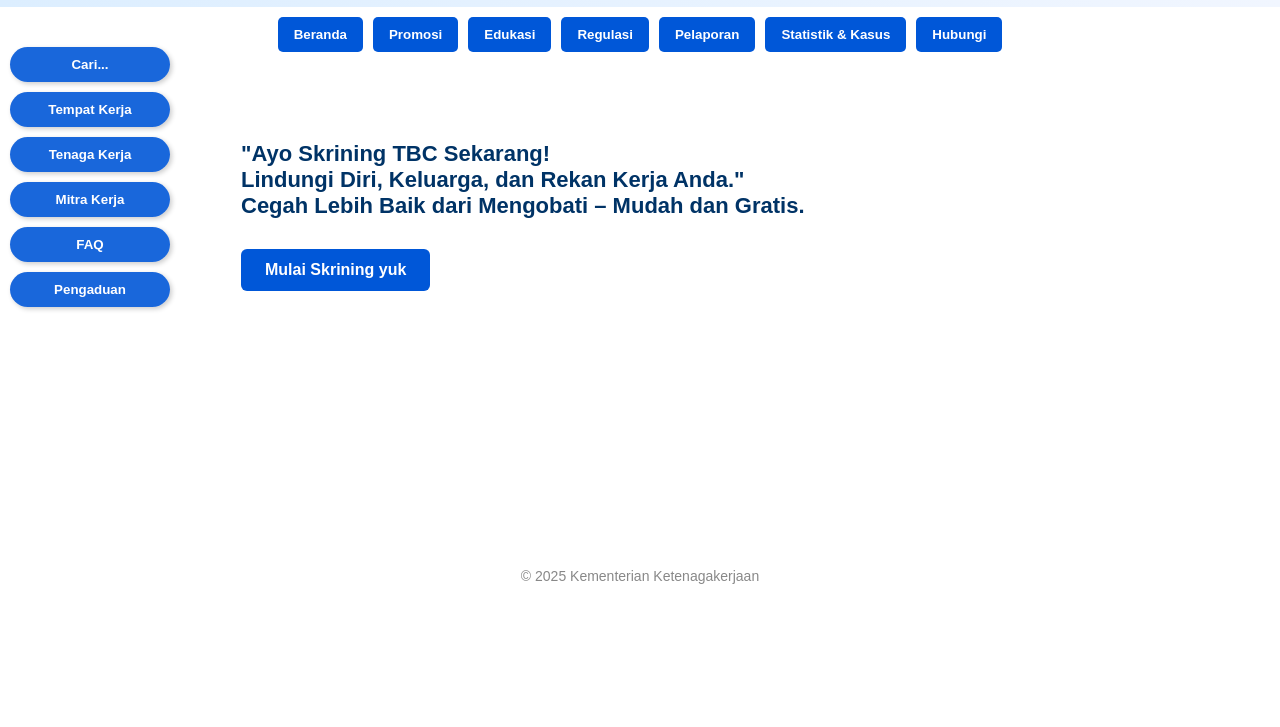
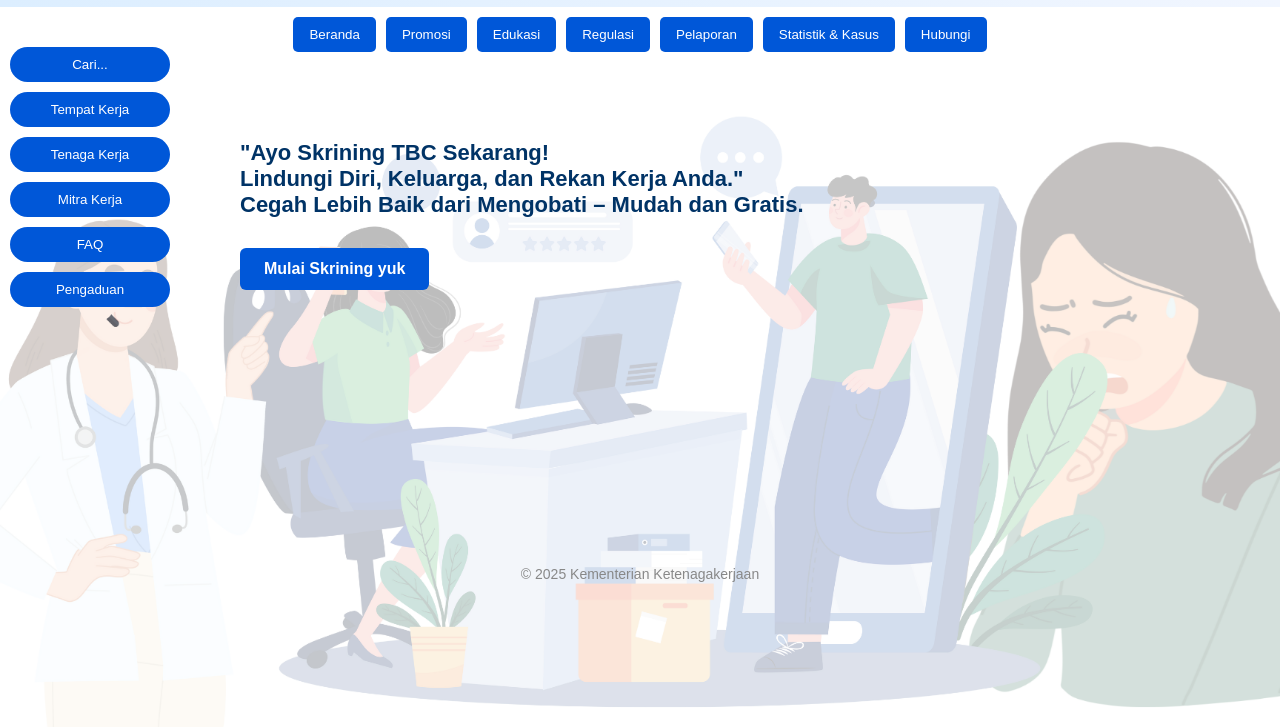
Before and after one commit to liestmale/skriningtuberkulosis, a plain HTML site: page index.html in a window 1280 px wide. Shown: the part 73-800 px from the top of the page. Drawn offline with Linux system fonts and the light colour scheme.

Commit message:
Update index.html

```diff
--- a/index.html
+++ b/index.html
@@ -8,7 +8,7 @@
     body {
       margin: 0;
       font-family: Arial, sans-serif;
-      background: url('Eliminasi-TB-BG-Bersih.png') no-repeat center center fixed;
+      background: url('Ilustrasi TB.png') no-repeat center center fixed;
       background-size: cover;
     }
 
@@ -48,12 +48,6 @@
       padding: 10px 16px;
       border-radius: 5px;
       cursor: pointer;
-      font-weight: bold;
-    }
-
-    nav button:hover {
-      background-color: #003fa3;
-      transition: background-color 0.3s ease;
     }
 
     aside {
@@ -63,24 +57,19 @@
       display: flex;
       flex-direction: column;
       gap: 10px;
-      z-index: 10;
+      z-index: 1000;
     }
 
-    .aside-btn {
-      background-color: rgba(0, 87, 216, 0.9);
+    aside button {
+      background-color: #0057d8;
       color: white;
       border: none;
       padding: 10px 16px;
       border-radius: 20px;
       cursor: pointer;
       width: 160px;
-      font-weight: bold;
-      box-shadow: 2px 2px 5px rgba(0,0,0,0.2);
-      transition: background-color 0.3s ease;
-    }
-
-    .aside-btn:hover {
-      background-color: rgba(0, 63, 163, 0.95);
+      backdrop-filter: none;
+      background: #0057d8; /* tidak transparan, tapi tanpa box putih */
     }
 
     main {
@@ -89,13 +78,10 @@
     }
 
     .content {
-      background: rgba(255, 255, 255, 0.25);
-      backdrop-filter: blur(10px);
-      -webkit-backdrop-filter: blur(10px);
       padding: 40px 30px;
       border-radius: 10px;
       min-height: 350px;
-      border: 1px solid rgba(255, 255, 255, 0.3);
+      color: #003366;
     }
 
     .content h2 {
@@ -104,6 +90,7 @@
       font-weight: bold;
       margin-bottom: 20px;
       max-width: 600px;
+      background: none; /* hapus background putih */
     }
 
     .cta-button {
@@ -117,7 +104,9 @@
       margin-top: 10px;
     }
 
-    .cta-button:hover {
+    .cta-button:hover,
+    nav button:hover,
+    aside button:hover {
       background-color: #003fa3;
       transition: background-color 0.3s ease;
     }
@@ -145,6 +134,8 @@
   </style>
 </head>
 <body>
+  <div class="overlay"></div>
+
   <header>
     <img src="Kemnaker Logo.png" alt="Logo Kementerian Ketenagakerjaan" class="logo">
     <h1>ELIMINASI TB DI TEMPAT KERJA</h1>
@@ -162,12 +153,12 @@
   </nav>
 
   <aside>
-    <button class="aside-btn">Cari...</button>
-    <button class="aside-btn">Tempat Kerja</button>
-    <button class="aside-btn">Tenaga Kerja</button>
-    <button class="aside-btn">Mitra Kerja</button>
-    <button class="aside-btn">FAQ</button>
-    <button class="aside-btn">Pengaduan</button>
+    <button>Cari...</button>
+    <button>Tempat Kerja</button>
+    <button>Tenaga Kerja</button>
+    <button>Mitra Kerja</button>
+    <button>FAQ</button>
+    <button>Pengaduan</button>
   </aside>
 
   <main>
```
